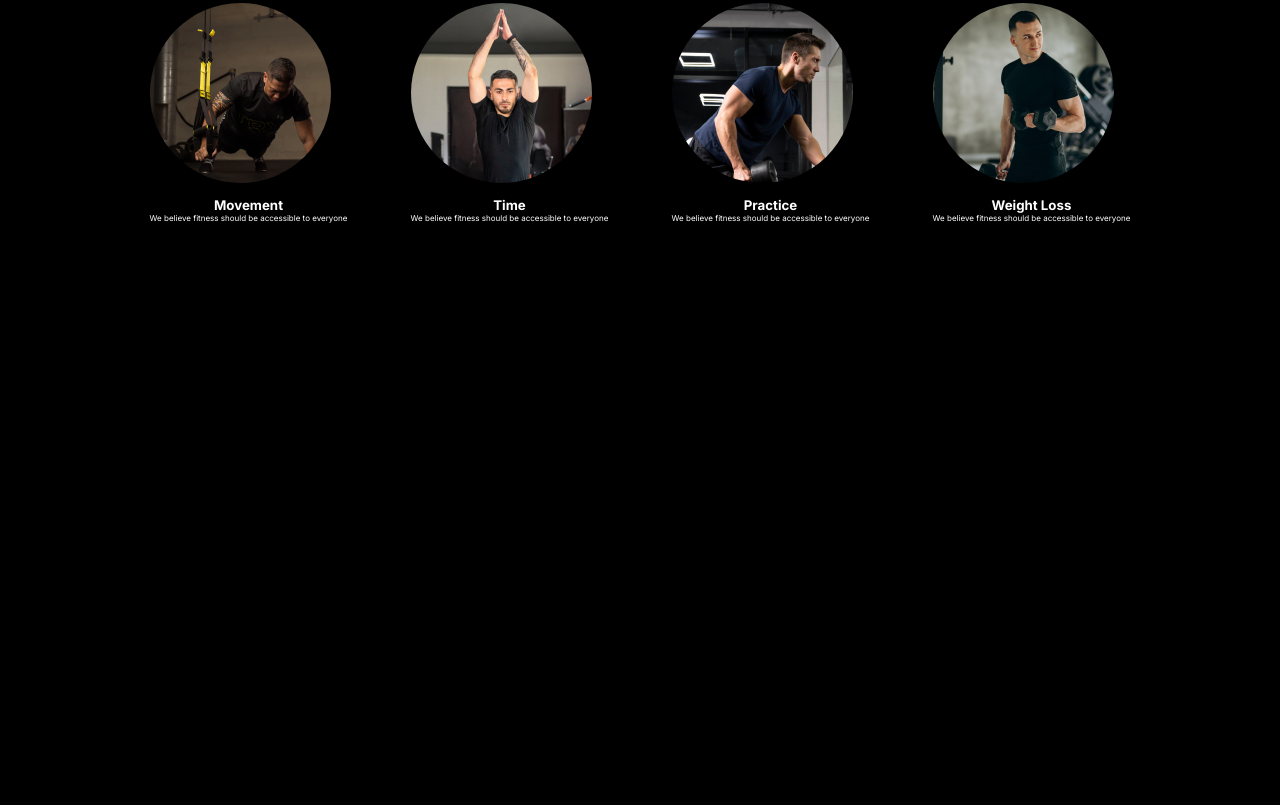
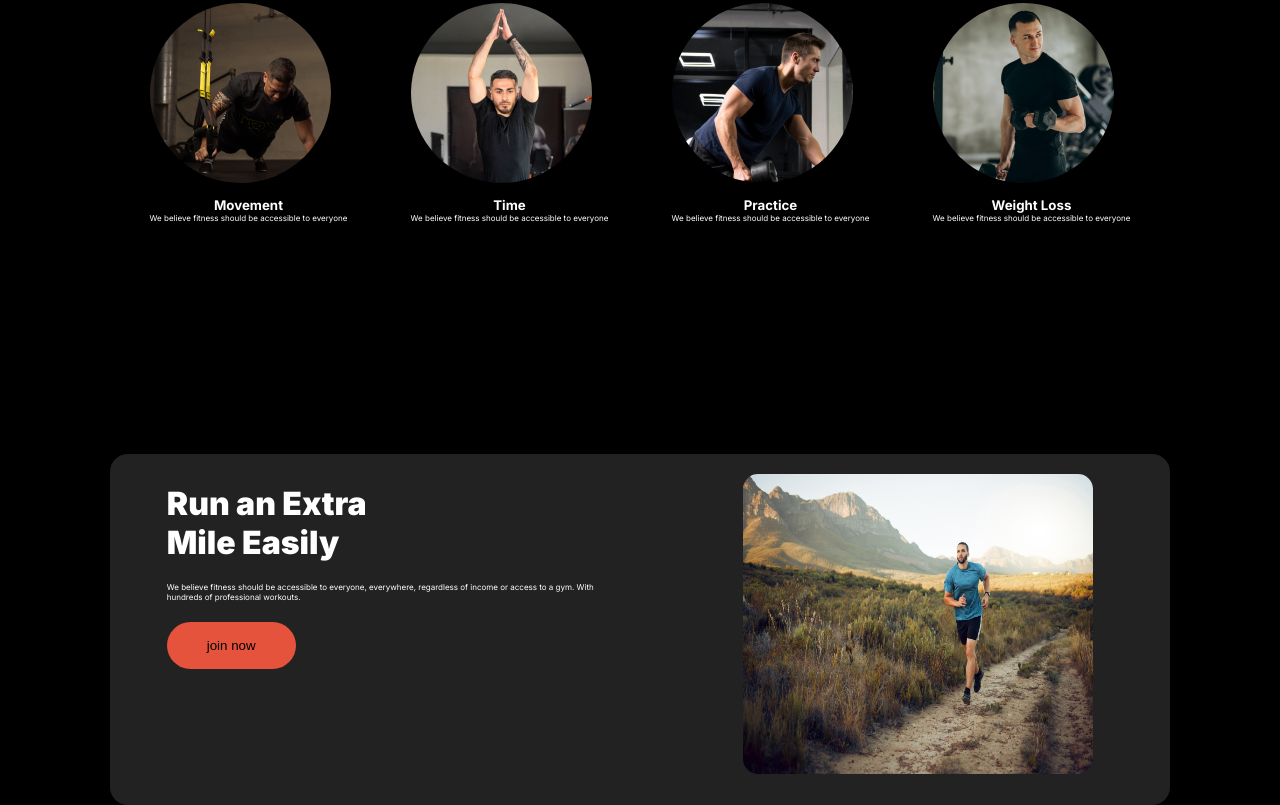
Before and after one commit to nurislamemon1/my-secound-assignment, a plain HTML site: page index.html in a window 1280 px wide. Shown: the part 859-1664 px from the top of the page. Before the commit the page ends 1313 px from the top, so only its background shows below. Drawn offline with Linux system fonts and the light colour scheme.

Commit message:
run section done

```diff
--- a/index.html
+++ b/index.html
@@ -80,6 +80,19 @@
 
       </section>
 
+      <section class="run-section-container">
+        <div class="run-section-content">
+            <h3>Run an Extra <br>
+                Mile Easily</h3>
+            <p>We believe fitness should be accessible to everyone, everywhere, regardless of income or access to a gym. With hundreds of professional workouts.</p>
+            <button class="first-btn">join now</button>
+        </div>
+        <div class="image-section">
+            <img src="./images/run.jpg" alt="">
+        </div>
+
+      </section>
+
      </main>
 </body>
 </html>
--- a/styles/styles.css
+++ b/styles/styles.css
@@ -86,12 +86,12 @@ border-radius: 42px;
 padding: 16px 40px;
 }
 
-.logo{
-
+.image-content img{
+    width: 349px;
+height: 350px;
 }
 .image-content{
     position: relative;
-    margin-top: 50px;
 
 }
 .card-1{
@@ -100,8 +100,9 @@ padding: 16px 40px;
     font-size: 15px;
     border-radius: 10px;
     position: absolute;
-    margin-bottom: 50px;
-
+    margin-bottom: 100px;
+    bottom: 8px;
+    right: 480px;
 background: rgb(185, 185, 185);
 color: rgba(239, 237, 232, 0.65);
 }
@@ -170,3 +171,35 @@ color: rgba(239, 237, 232, 0.65);
 .box-4 p{
     font-size: 8px;
 }
+
+.run-section-container{
+    display: flex;
+    width: 1060px;
+    height: 351px;
+    border-radius: 18px;
+background: rgb(34, 34, 34);
+
+}
+
+.run-section-content{
+    width: 443px;
+    height: 290px;
+}
+.run-section-content h3{
+    font-size: 32px;
+font-weight: 900;
+margin-top: 30px;
+}
+.run-section-content p{
+    font-size: 8px;
+font-weight: 400;
+margin-top: 20px;
+margin-bottom: 20px;
+}
+.image-section img{
+    width: 350px;
+height: 300px;
+border-radius: 15px;
+margin: 20px 20px;
+
+}
```
